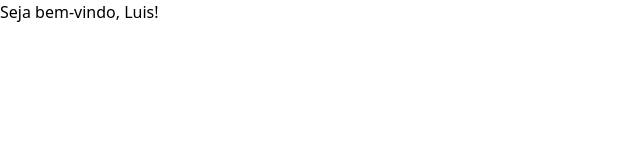
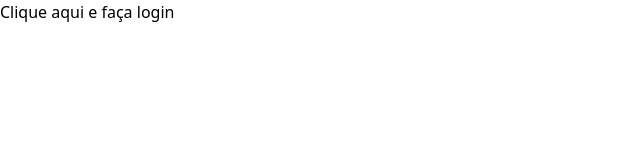
Before and after one commit to luis-canal/react-tailwind-intro, a React (Vite) app: page / in a window 1280 px wide. Shown: the top 160 px of the page, without its empty margins (0-640 px from the left). Built offline with nearby package versions, Linux system fonts and the light colour scheme.

Commit message:
Ajustado o código de App.jsx para receber useEffect e controlar os logs

```diff
--- a/src/App.jsx
+++ b/src/App.jsx
@@ -1,13 +1,18 @@
 import { Hello } from "./components/Hello"
 import { useState } from "react"
+import { useEffect } from "react"
 
 function App() {
   const [userState, setUserState] = useState(false)
   const [username, setUsername] = useState("Luis")
 
-  setTimeout(() => {setUserState(true)}, 5000)      // Simula um login após 5 segundos
 
-  return <Hello isLogged={userState} username={username} />
+  useEffect(() => {console.log("O componente foi montado")}, []);
+  useEffect(() => {console.log("O estado do usuário mudou para: ", userState)}, [userState]);
+
+  //setTimeout(() => {setUserState(true)}, 5000)      // Simula um login após 5 segundos
+
+  return <Hello isLogged={userState} username={username} setUserState={setUserState} />
 }
 
 export default App
--- a/src/components/Hello.jsx
+++ b/src/components/Hello.jsx
@@ -2,10 +2,10 @@ function UserLogged({ username }) {
     return <div>Seja bem-vindo, {username}!</div>
 }
 
-function DoLogin() {
-    return <div>Clique aqui e faça login</div>
+function DoLogin({ setUserState }) {
+    return <button onClick={() => setUserState(true)}>Clique aqui e faça login</button>
 }
 
-export function Hello({ isLogged = false, username = "" }) {
-    return isLogged ? <UserLogged username={username} /> : <DoLogin />
+export function Hello({ setUserState, isLogged = false, username = "" }) {
+    return isLogged ? <UserLogged username={username} /> : <DoLogin setUserState={setUserState} />
 }
```
